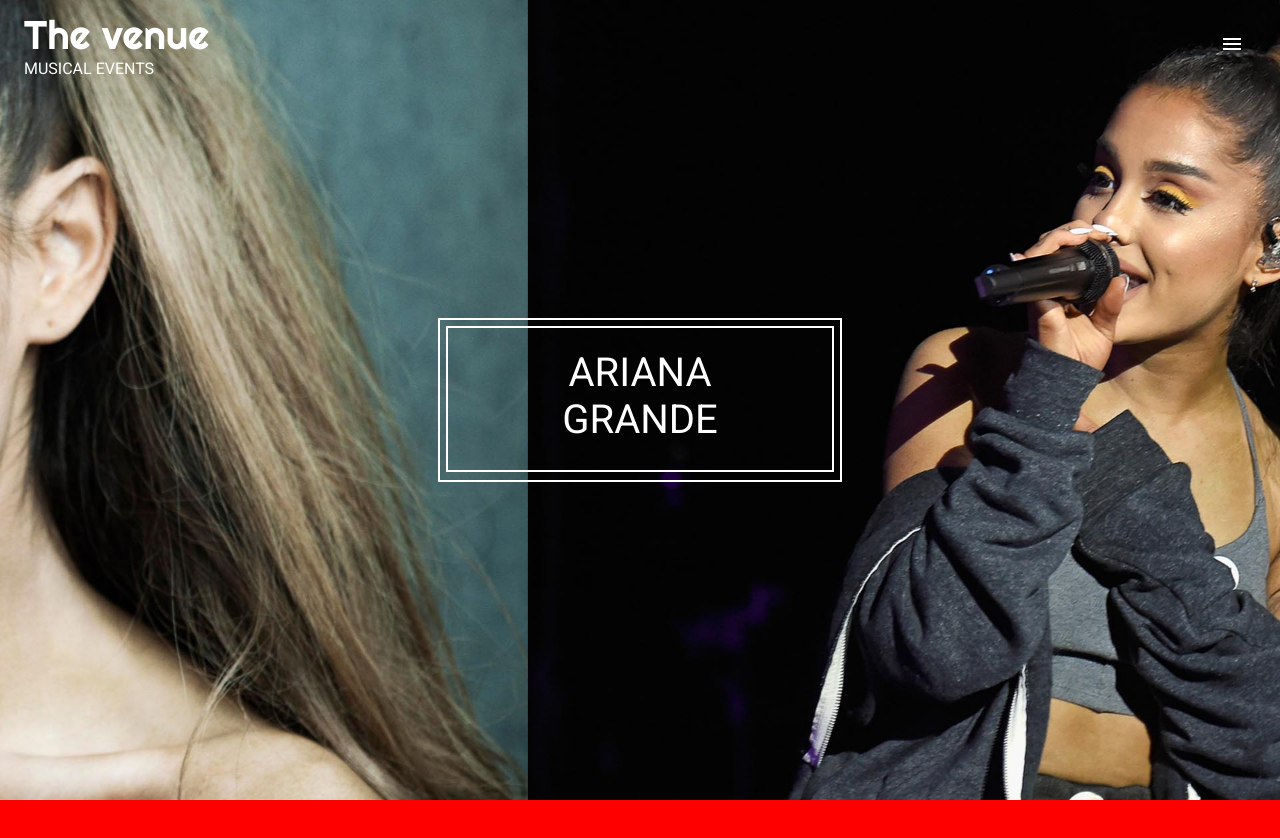
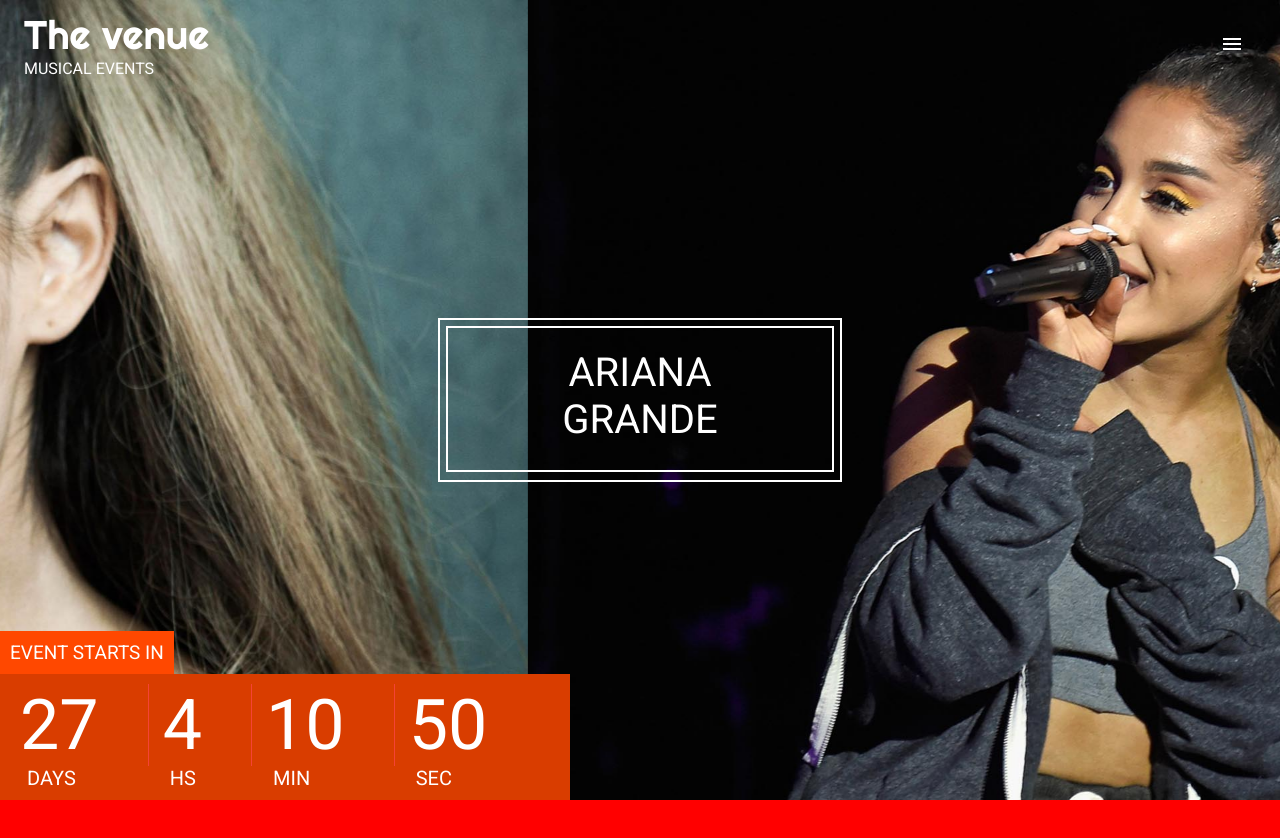
Before and after one commit to renatoguara2020/the_avenue_app, a React (Create React App) app: page / in a window 1280 px wide. Shown: the top 838 px of the page. Built offline with nearby package versions, Linux system fonts and the light colour scheme; a web font is replaced by a local one.

Commit message:
commit changes

```diff
--- a/src/components/featured/index.js
+++ b/src/components/featured/index.js
@@ -1,5 +1,6 @@
 import React from 'react';
 import Carrousel from './Carrousel';
+import TimeUntil from './timeUntil';
 
 const Featured = () => {
     return(
@@ -10,6 +11,7 @@
                     Ariana Grande
                 </div>
             </div>
+            <TimeUntil/>
         </div>
     )
 }
--- /dev/null
+++ b/src/components/featured/timeUntil.js
@@ -0,0 +1,41 @@
+import React,{ useState,useEffect,useCallback } from 'react';
+import { Slide } from 'react-awesome-reveal';
+
+const TimeUntil = () => {
+
+
+    const renderItem = (time,value) => (
+        <div className="countdown_item">
+            <div className="countdown_time">
+                {time}
+            </div>
+            <div className="countdown_tag">
+                {value}
+            </div>
+        </div>
+    )
+
+
+
+    return(
+        <Slide left delay={1000}>
+        <div className="countdown_wrapper">
+            <div className="countdown_top">
+                Event starts in
+            </div>
+            <div className="countdown_bottom">
+                {renderItem(27,'Days')}
+                {renderItem(4,'HS')}
+                {renderItem(10,'Min')}
+                {renderItem(50,'Sec')}
+
+
+
+            </div>
+        </div>
+    </Slide>
+    )
+
+}
+
+export default TimeUntil;
```
